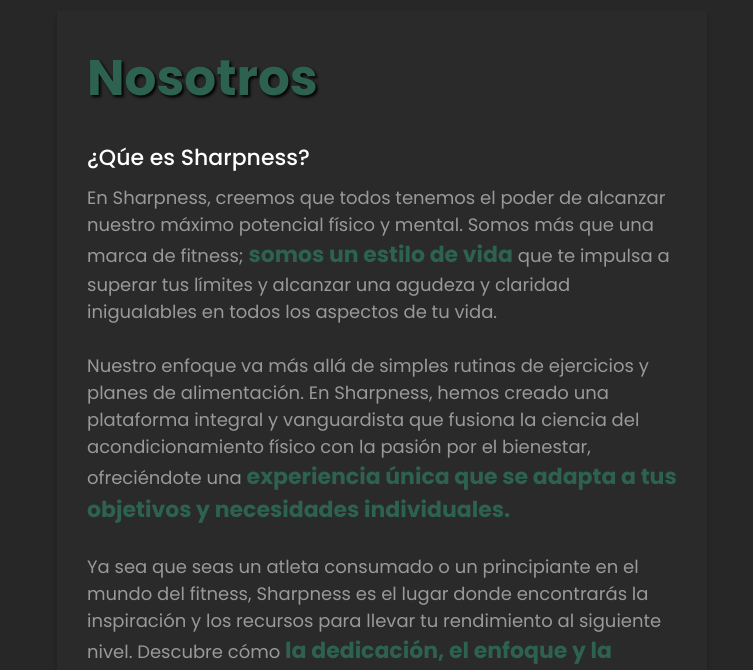
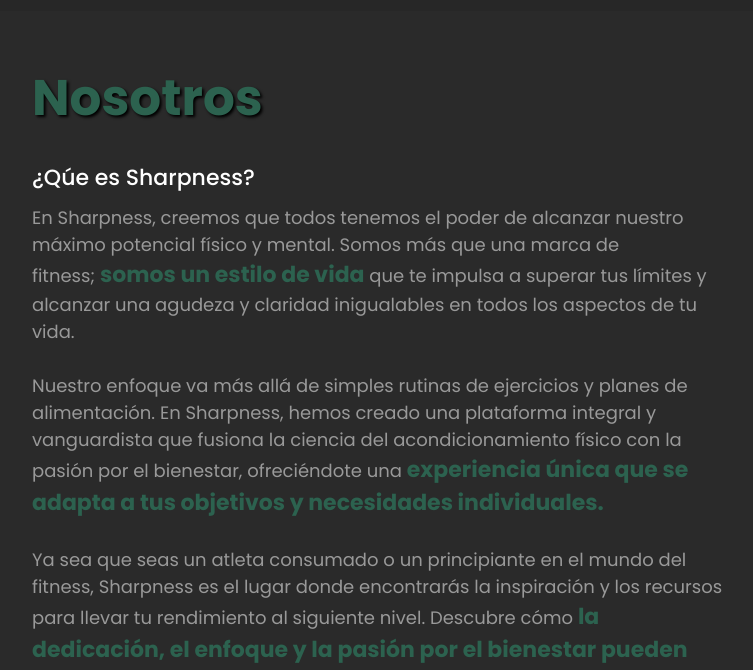
Before and after one commit to gszcode/hexablog, a Next.js app: page / in a window 1280 px wide. Shown: the part 3978-4648 px from the top of the page, without its empty margins (258-1011 px from the left). Built offline with nearby package versions, Linux system fonts and the light colour scheme.

Commit message:
padding modificado

```diff
--- a/src/styles/About.module.css
+++ b/src/styles/About.module.css
@@ -4,7 +4,7 @@
   margin: 0 auto;
 }
 .about {
-  max-width: 650px;
+  max-width: 800px;
   width: 95%;
   background-color: rgba(69, 72, 71, 0.1);
   box-shadow: 0 4px 4px 0 rgba(0, 0, 0, 0.25);
@@ -41,7 +41,7 @@
 /* Media query 640 */
 @media (min-width: 640px) {
   .about {
-    padding: 30px;
+    padding: 50px;
   }
   .about .title {
     font-size: 50px;
```
